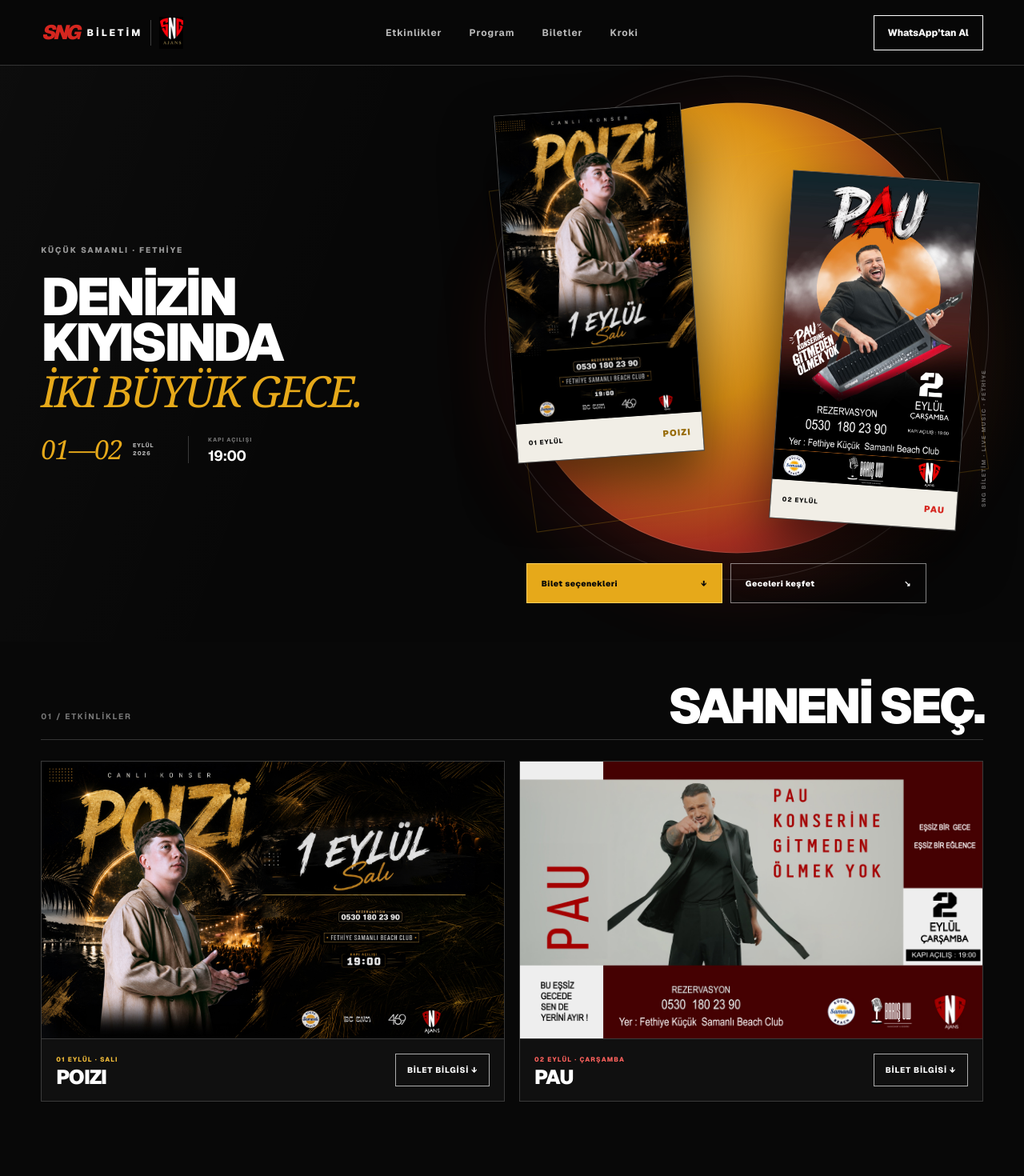
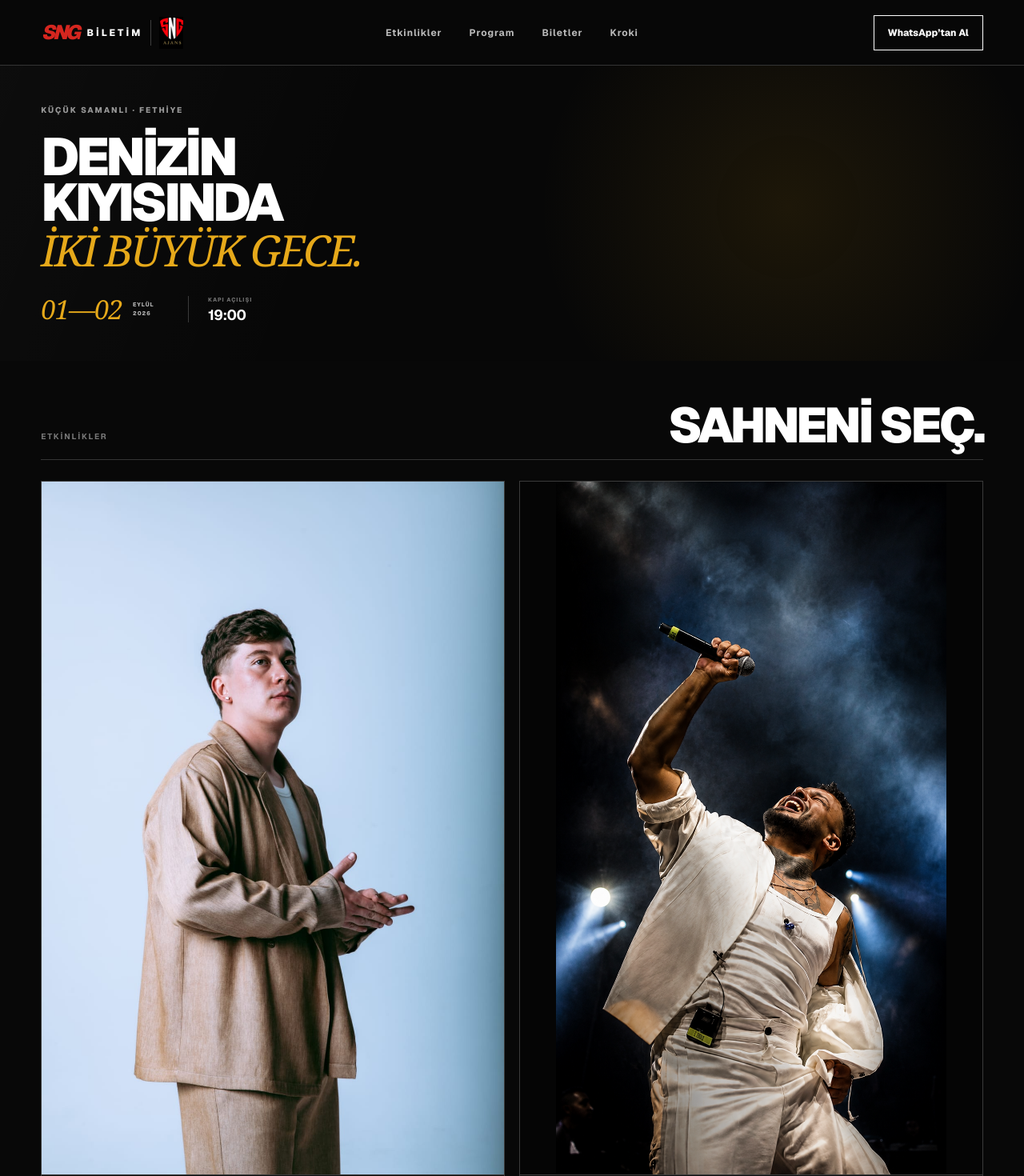
Before and after one commit to mahmutihsandal/sngweb, a Next.js app: page / in a window 1280 px wide. Shown: the top 1470 px of the page at 80% size. Built offline with nearby package versions, Linux system fonts and the light colour scheme.

Commit message:
Update event content and visuals

```diff
--- a/app/HeroShowcase.tsx
+++ b/app/HeroShowcase.tsx
@@ -1,18 +1,3 @@
-const posters = [
-  {
-    artist: 'POIZI',
-    date: '01 EYLÜL',
-    image: 'assets/poizi-dikey.jpg',
-    className: 'hero-poster-poizi',
-  },
-  {
-    artist: 'PAU',
-    date: '02 EYLÜL',
-    image: 'assets/pau-dikey.jpg',
-    className: 'hero-poster-pau',
-  },
-] as const;
-
 export default function HeroShowcase() {
   return (
     <div className="hero-showcase">
@@ -35,40 +20,6 @@
           </p>
         </div>
       </div>
-
-      <div className="hero-visual">
-        <div className="hero-art" aria-label="Poizi ve PAU konser afişleri">
-          <span className="hero-art-orbit" aria-hidden="true" />
-          <span className="hero-art-note" aria-hidden="true">
-            SNG BİLETİM · LIVE MUSIC · FETHİYE
-          </span>
-          {posters.map((poster, index) => (
-            <figure className={`hero-poster-card ${poster.className}`} key={poster.artist}>
-              <div className="hero-poster-image">
-                <img
-                  src={poster.image}
-                  alt={`${poster.artist} konser afişi`}
-                  loading="eager"
-                  fetchPriority={index === 0 ? 'high' : 'auto'}
-                />
-              </div>
-              <figcaption>
-                <span>{poster.date}</span>
-                <strong>{poster.artist}</strong>
-              </figcaption>
-            </figure>
-          ))}
-        </div>
-
-        <div className="hero-actions">
-          <a className="hero-primary-action" href="#biletler">
-            Bilet seçenekleri <span aria-hidden="true">↓</span>
-          </a>
-          <a className="hero-secondary-action" href="#etkinlikler">
-            Geceleri keşfet <span aria-hidden="true">↘</span>
-          </a>
-        </div>
-      </div>
     </div>
   );
 }
--- a/app/MobileMenu.tsx
+++ b/app/MobileMenu.tsx
@@ -103,7 +103,7 @@
                 setIsNightMenuOpen(true);
               }}
             >
-              <span><small>01</small> Gece Menüsü</span>
+              <span>Gece Menüsü</span>
               <b aria-hidden="true">↗</b>
             </button>
 
@@ -117,7 +117,7 @@
                 setIsDirectionsOpen((current) => !current);
               }}
             >
-              <span><small>02</small> Nasıl Gidilir?</span>
+              <span>Nasıl Gidilir?</span>
               <b aria-hidden="true">{isDirectionsOpen ? '−' : '+'}</b>
             </button>
 
@@ -165,7 +165,7 @@
                 setIsAboutOpen((current) => !current);
               }}
             >
-              <span><small>03</small> Hakkımızda</span>
+              <span>Hakkımızda</span>
               <b aria-hidden="true">{isAboutOpen ? '−' : '+'}</b>
             </button>
 
--- a/app/globals.css
+++ b/app/globals.css
@@ -5,6 +5,7 @@
   --paper: #f1eee6;
   --gold: #e6a91a;
   --red: #d5261f;
+  --whatsapp: #25d366;
   --navy: #0c1322;
   --line: rgba(255, 255, 255, 0.18);
 }
@@ -97,11 +98,6 @@
   position: relative;
   z-index: 1;
   width: min(100%, 1600px);
-  min-height: calc(100svh - 82px);
-  display: grid;
-  grid-template-columns: minmax(360px, .86fr) minmax(540px, 1.14fr);
-  align-items: center;
-  gap: clamp(24px, 4vw, 70px);
   margin: 0 auto;
   padding: clamp(48px, 6vh, 82px) clamp(28px, 4vw, 68px);
 }
@@ -268,9 +264,6 @@
 
 @media (max-width: 880px) {
   .hero-showcase {
-    min-height: auto;
-    grid-template-columns: 1fr;
-    gap: 36px;
     padding-top: 58px;
     padding-bottom: 52px;
   }
@@ -317,16 +310,14 @@
   border: 1px solid var(--line);
   background: #101010;
 }
-.event-poster { position: relative; display: block; height: clamp(270px, 27vw, 390px); overflow: hidden; }
+.event-poster { position: relative; display: block; height: auto; aspect-ratio: 2 / 3; overflow: hidden; background: #050505; }
 .event-card img {
   position: absolute;
   inset: 0;
   width: 100%;
   height: 100%;
-  object-fit: cover;
-  transition: transform .7s ease;
+  object-fit: contain;
 }
-.event-card:hover img { transform: scale(1.035); }
 .event-content {
   display: flex;
   align-items: center;
@@ -511,7 +502,7 @@
   position: absolute;
   inset: 0 auto 0 0;
   width: 4px;
-  background: var(--red);
+  background: var(--whatsapp);
 }
 .reservation-brand {
   display: flex;
@@ -528,7 +519,7 @@
 }
 .reservation-brand strong { display: block; margin-bottom: 7px; font-size: 15px; letter-spacing: .08em; }
 .reservation-brand span { color: rgba(255,255,255,.48); font-size: 8px; font-weight: 750; letter-spacing: .16em; }
-.reservation-main .section-number { color: #ff5a52; }
+.reservation-main .section-number { color: var(--whatsapp); }
 .reservation-main h2 {
   max-width: 740px;
   margin: 22px 0;
@@ -543,7 +534,7 @@
   align-items: center;
   justify-content: space-between;
   padding: 17px 19px;
-  background: var(--red);
+  background: var(--whatsapp);
 }
 .whatsapp-large > span { font-size: clamp(25px, 2.7vw, 40px); font-weight: 850; letter-spacing: -.04em; }
 .whatsapp-large small { display: block; margin-bottom: 7px; font-size: 9px; font-weight: 750; letter-spacing: .16em; }
@@ -552,6 +543,13 @@
 .payment-card-toggle { display: none; }
 .payment-card-content { display: block; }
 .payment-card-head { display: flex; justify-content: space-between; border-bottom: 1px solid var(--line); padding-bottom: 18px; font-size: 10px; font-weight: 800; letter-spacing: .14em; }
+.payment-card-head > span:first-child,
+.payment-card-toggle > span:first-child {
+  color: #21a5df;
+  font-size: 14px;
+  font-weight: 900;
+  letter-spacing: .1em;
+}
 .payment-card dl { margin: 18px 0 0; }
 .payment-card dl > div { border-bottom: 1px solid var(--line); padding: 20px 0; }
 .payment-card dt { margin-bottom: 7px; color: rgba(255,255,255,.45); font-size: 9px; font-weight: 700; letter-spacing: .14em; text-transform: uppercase; }
@@ -559,14 +557,13 @@
 .payment-card-content > p { margin: 22px 0 0; color: rgba(255,255,255,.55); font-size: 11px; line-height: 1.65; }
 
 .info-strip {
-  display: grid;
-  grid-template-columns: 1.4fr .6fr 1fr;
   border-bottom: 1px solid var(--line);
   background: #080808;
 }
-.info-strip p { margin: 0; border-right: 1px solid var(--line); padding: 28px clamp(20px, 3vw, 45px); color: rgba(255,255,255,.6); font-size: 11px; line-height: 1.55; }
-.info-strip p:last-child { border-right: 0; }
-.info-strip span { display: block; margin-bottom: 8px; color: #fff; font-size: 10px; font-weight: 850; letter-spacing: .14em; }
+.age-warning { padding: 28px clamp(20px, 3vw, 45px); }
+.age-warning h2 { margin: 0 0 12px; color: #fff; font-size: 12px; font-weight: 850; letter-spacing: .14em; }
+.age-warning p { margin: 0; color: rgba(255,255,255,.6); font-size: 11px; line-height: 1.65; }
+.age-warning p + p { margin-top: 4px; }
 
 footer {
   padding: 64px clamp(22px, 4vw, 68px) 28px;
@@ -895,10 +892,7 @@
   }
   .footer-block[id] { scroll-margin-top: 84px; }
   .hero-showcase {
-    min-height: calc(100svh - 72px);
-    align-content: space-between;
-    gap: 12px;
-    padding: 22px 18px 16px;
+    padding: 22px 18px 30px;
   }
   .hero-eyebrow { display: none; }
   .hero-copy h1 { font-size: clamp(39px, 12.3vw, 54px); line-height: .88; }
@@ -943,7 +937,7 @@
   }
   .event-grid::-webkit-scrollbar { display: none; }
   .event-card { height: auto; scroll-snap-align: start; }
-  .event-poster { height: 470px; }
+  .event-poster { height: auto; }
   .event-card img { object-position: center top; }
   .event-content { align-items: start; flex-direction: column; }
   .tickets-section { padding: 58px 18px 66px; }
@@ -1005,8 +999,7 @@
   .payment-card-content { padding: 24px 20px 26px; }
   .payment-card-head { display: none; }
   .payment-card dl { margin-top: 0; }
-  .info-strip { grid-template-columns: 1fr; padding-bottom: 10px; }
-  .info-strip p { border-right: 0; border-bottom: 1px solid var(--line); }
+  .age-warning { padding: 26px 20px; }
   footer { padding: 50px 18px; }
   .footer-main { grid-template-columns: 1fr; gap: 38px; padding-bottom: 40px; }
   .footer-label { margin-bottom: 14px; }
--- a/app/modern/page.tsx
+++ b/app/modern/page.tsx
@@ -2,7 +2,7 @@
 import Link from 'next/link';
 import styles from './modern.module.css';
 
-const whatsappNumber = '905465845615';
+const whatsappNumber = '905301802390';
 const whatsappUrl = `https://wa.me/${whatsappNumber}?text=${encodeURIComponent(
   'Merhaba, SNG etkinlikleri için bilet almak istiyorum.',
 )}`;
@@ -223,7 +223,7 @@
           </p>
           <a href={whatsappUrl} target="_blank" rel="noreferrer">
             <small>DESTEK &amp; REZERVASYON HATTI</small>
-            <span>0546 584 56 15</span>
+            <span>0530 180 23 90</span>
             <b>↗</b>
           </a>
         </div>
@@ -270,7 +270,7 @@
             <span className={styles.footerLabel}>WHATSAPP DESTEK</span>
             <p>Bilet, müsaitlik ve rezervasyon sorularınız için bize yazın.</p>
             <a href={whatsappUrl} target="_blank" rel="noreferrer">
-              <strong>0546 584 56 15</strong>
+              <strong>0530 180 23 90</strong>
               <span>Hemen destek al ↗</span>
             </a>
           </div>
--- a/app/page.tsx
+++ b/app/page.tsx
@@ -1,7 +1,7 @@
 import HeroShowcase from './HeroShowcase';
 import MobileMenu from './MobileMenu';
 
-const whatsappNumber = '905465845615';
+const whatsappNumber = '905301802390';
 
 const whatsappLink = (message: string) =>
   `https://wa.me/${whatsappNumber}?text=${encodeURIComponent(message)}`;
@@ -15,16 +15,16 @@
     artist: 'POIZI',
     date: '01 EYLÜL',
     day: 'SALI',
-    image: 'assets/poizi-yatay.jpg',
-    mobileImage: 'assets/poizi-dikey.jpg',
+    image: 'assets/poizi-portre.jpg',
+    mobileImage: 'assets/poizi-portre.jpg',
     tone: 'gold',
   },
   {
     artist: 'PAU',
     date: '02 EYLÜL',
     day: 'ÇARŞAMBA',
-    image: 'assets/pau-yatay.jpg',
-    mobileImage: 'assets/pau-dikey.jpg',
+    image: 'assets/pau-portre.png',
+    mobileImage: 'assets/pau-portre.png',
     tone: 'red',
   },
 ] as const;
@@ -119,7 +119,7 @@
 
       <section className="event-section" id="etkinlikler" aria-labelledby="events-title">
         <div className="section-heading dark-heading">
-          <p>01 / ETKİNLİKLER</p>
+          <p>ETKİNLİKLER</p>
           <h2 id="events-title">SAHNENİ SEÇ.</h2>
         </div>
         <div className="event-grid">
@@ -148,7 +148,7 @@
 
       <section className="program-section" id="program" aria-labelledby="program-title">
         <div className="section-heading dark-heading">
-          <p>02 / PROGRAM</p>
+          <p>PROGRAM</p>
           <h2 id="program-title">GECE AKIŞI.</h2>
         </div>
         <div className="program-layout">
@@ -178,7 +178,7 @@
       <section className="tickets-section" id="biletler" aria-labelledby="tickets-title">
         <div className="section-heading light-heading">
           <div>
-            <p>03 / BİLET SEÇENEKLERİ</p>
+            <p>BİLET SEÇENEKLERİ</p>
             <span className="availability"><i /> ERKEN FIRSAT FİYATLARI</span>
           </div>
           <h2 id="tickets-title">YERİNİ AYIR.</h2>
@@ -216,7 +216,7 @@
 
       <section className="plan-section" id="kroki" aria-labelledby="plan-title">
         <div className="plan-copy">
-          <p className="section-number">04 / ALAN KROKİSİ</p>
+          <p className="section-number">ALAN KROKİSİ</p>
           <h2 id="plan-title">SAHNEYE<br />NE KADAR YAKIN?</h2>
           <p>
             Loca, Gold ve Silver Bistro, orta ayakta ve arka genel alanları
@@ -248,7 +248,7 @@
               <span>RESMİ REZERVASYON KANALI</span>
             </div>
           </div>
-          <p className="section-number">05 / REZERVASYON</p>
+          <p className="section-number">REZERVASYON</p>
           <h2 id="reservation-title">BİLETİNİ<br />WHATSAPP’TAN AL.</h2>
           <p className="reservation-lead">
             Etkinliği ve bilet kategorisini yazın. Müsaitlik teyidi ve ödeme
@@ -257,7 +257,7 @@
           <a className="whatsapp-large" href={generalWhatsappUrl} target="_blank" rel="noreferrer">
             <span>
               <small>DESTEK &amp; REZERVASYON HATTI</small>
-              0546 584 56 15
+              0530 180 23 90
             </span>
             <b aria-hidden="true">↗</b>
           </a>
@@ -294,9 +294,15 @@
       </section>
 
       <section className="info-strip" aria-label="Önemli bilgiler">
-        <p><span>18+</span> 18 yaş altı misafirler yalnızca ebeveyn veya vasi refakatiyle giriş yapabilir.</p>
-        <p><span>19:00</span> Kapı açılışı</p>
-        <p><span>FETHİYE</span> Küçük Samanlı Beach Club</p>
+        <div className="age-warning">
+          <h2>🔞 +18 UYARISI</h2>
+          <p>Etkinliğimiz 18 yaş ve üzeri katılımcılara yöneliktir.</p>
+          <p>
+            18 yaş altı katılımcılar, yalnızca ebeveynleri eşliğinde etkinlik
+            alanına giriş yapabilir.
+          </p>
+          <p>🎟️ Bilet alırken yaş sınırını dikkate almanızı rica ederiz.</p>
+        </div>
       </section>
 
       <footer>
@@ -334,7 +340,7 @@
             <span className="footer-label">WHATSAPP DESTEK</span>
             <p>Bilet, müsaitlik ve rezervasyon sorularınız için bize yazın.</p>
             <a href={generalWhatsappUrl} target="_blank" rel="noreferrer">
-              <strong>0546 584 56 15</strong>
+              <strong>0530 180 23 90</strong>
               <span>Hemen destek al ↗</span>
             </a>
           </div>
--- a/app/white/page.tsx
+++ b/app/white/page.tsx
@@ -2,7 +2,7 @@
 import Link from 'next/link';
 import styles from './white.module.css';
 
-const whatsappNumber = '905465845615';
+const whatsappNumber = '905301802390';
 const whatsappLink = (message: string) =>
   `https://wa.me/${whatsappNumber}?text=${encodeURIComponent(message)}`;
 
@@ -202,7 +202,7 @@
             </p>
             <a href={generalWhatsapp} target="_blank" rel="noreferrer">
               <small>DESTEK &amp; REZERVASYON HATTI</small>
-              <strong>0546 584 56 15</strong>
+              <strong>0530 180 23 90</strong>
               <span>↗</span>
             </a>
           </div>
@@ -249,7 +249,7 @@
               <span className={styles.footerLabel}>WHATSAPP DESTEK</span>
               <p>Bilet, müsaitlik ve rezervasyon sorularınız için bize yazın.</p>
               <a href={generalWhatsapp} target="_blank" rel="noreferrer">
-                <strong>0546 584 56 15</strong>
+                <strong>0530 180 23 90</strong>
                 <span>Hemen destek al ↗</span>
               </a>
             </div>
```
Also changed, not shown: public/assets/pau-portre.png (added), public/assets/poizi-portre.jpg (added).
